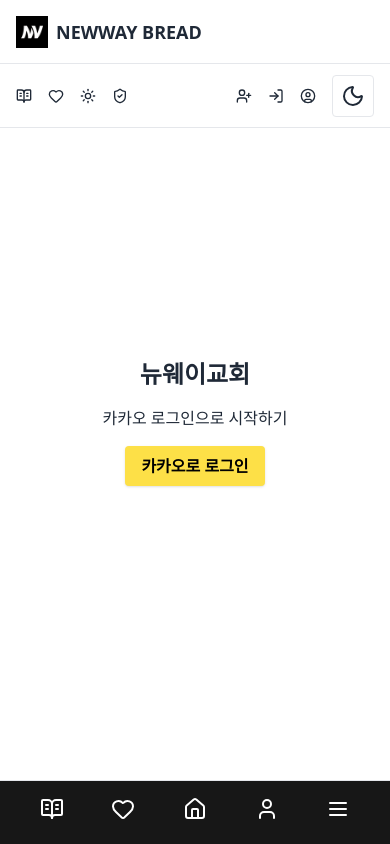
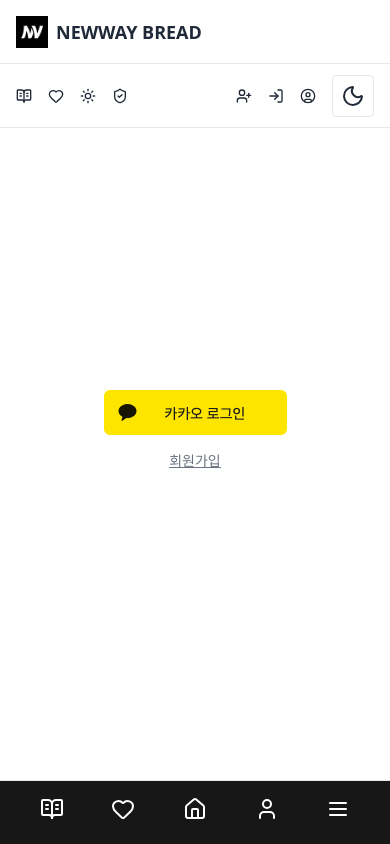
Before and after one commit to yjineey/nw-bread-front, a Next.js app: page /auth/login in a window 390 px wide. Built offline with nearby package versions, Linux system fonts and the light colour scheme.

Commit message:
반응형 로그인 UI 구현

```diff
--- a/src/app/auth/login/page.tsx
+++ b/src/app/auth/login/page.tsx
@@ -1,5 +1,5 @@
 'use client'
-
+import Link from 'next/link'
 export default function Page() {
   const KAKAO_CLIENT_ID = '카카오REST_API키' // ⬅️ 여기에 본인 키 넣으세요
   const REDIRECT_URI = 'http://localhost:3000/api/auth/kakao/callback' // 또는 배포 URI
@@ -11,14 +11,23 @@ export default function Page() {
 
   return (
     <div className="absolute inset-0 flex flex-col items-center justify-center text-center space-y-4">
-      <h1 className="text-2xl font-bold">뉴웨이교회</h1>
-      <p>카카오 로그인으로 시작하기</p>
-      <button
-        onClick={handleKakaoLogin}
-        className="bg-yellow-300 hover:bg-yellow-400 text-black font-semibold py-2 px-4 rounded shadow"
+      {/* PC/태블릿용 큰 버튼 */}
+      <button onClick={handleKakaoLogin} className="hidden sm:block">
+        <img src="/logos/kakao_login_lg.png" alt="카카오 로그인" />
+      </button>
+
+      {/* 모바일용 작은 버튼 */}
+      <button onClick={handleKakaoLogin} className="block sm:hidden">
+        <img src="/logos/kakao_login_sm.png" alt="카카오 로그인" />
+      </button>
+
+      {/* 회원가입 링크 */}
+      <Link
+        href="/auth/signup"
+        className="text-sm text-gray-500 dark:text-gray-400 hover:text-gray-700 dark:hover:text-white underline"
       >
-        카카오로 로그인
-      </button>
+        회원가입
+      </Link>
     </div>
   )
 }
--- a/src/app/layout.tsx
+++ b/src/app/layout.tsx
@@ -56,9 +56,9 @@ export default function RootLayout({
               <Header />
             </div>
 
-            <main className="flex-1 overflow-y-auto">{children}</main>
+            <main className="flex-1 overflow-y-auto md:pb-0">{children}</main>
 
-            <footer className="h-auto flex items-center justify-center border-t z-30">
+            <footer className="h-16 md:h-auto  flex items-center justify-center border-t z-30">
               <Footer />
             </footer>
           </div>
```
Also changed, not shown: public/logos/kakao_login_lg.png (added), public/logos/kakao_login_sm.png (added).
